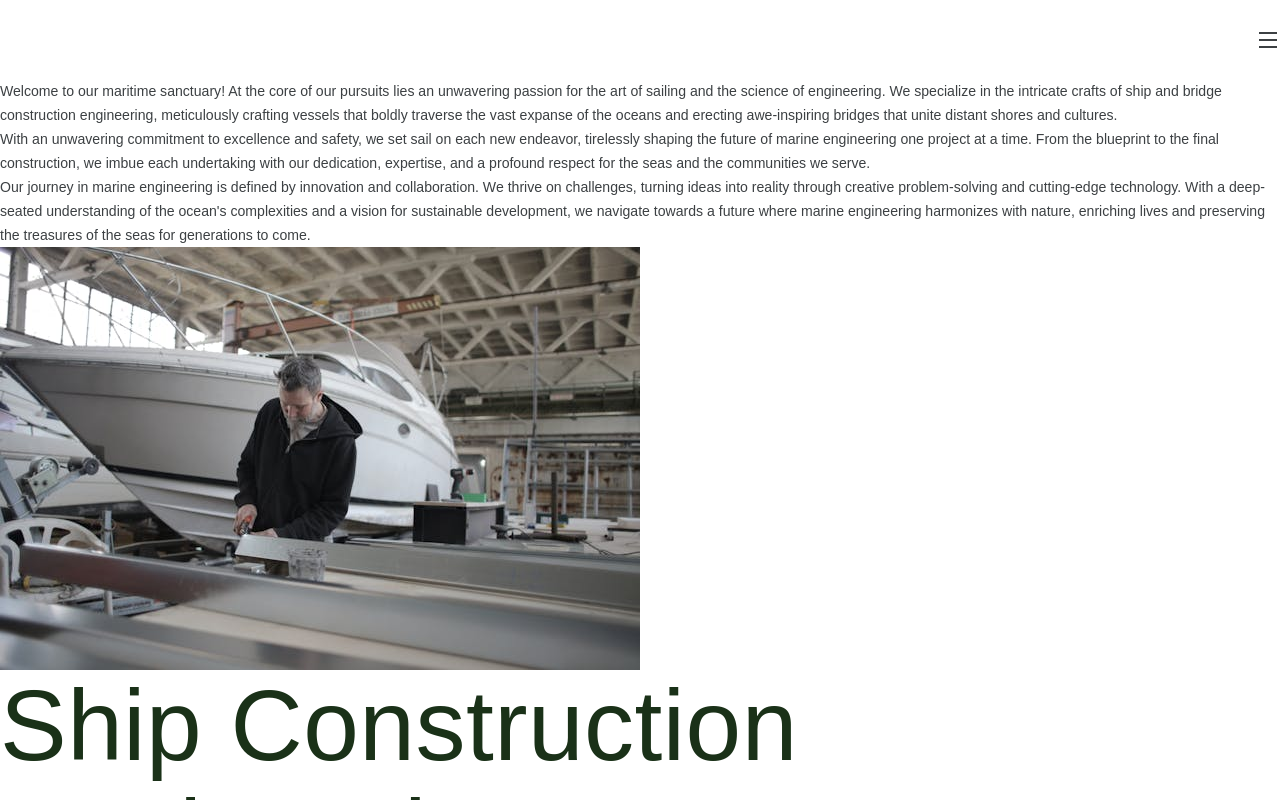
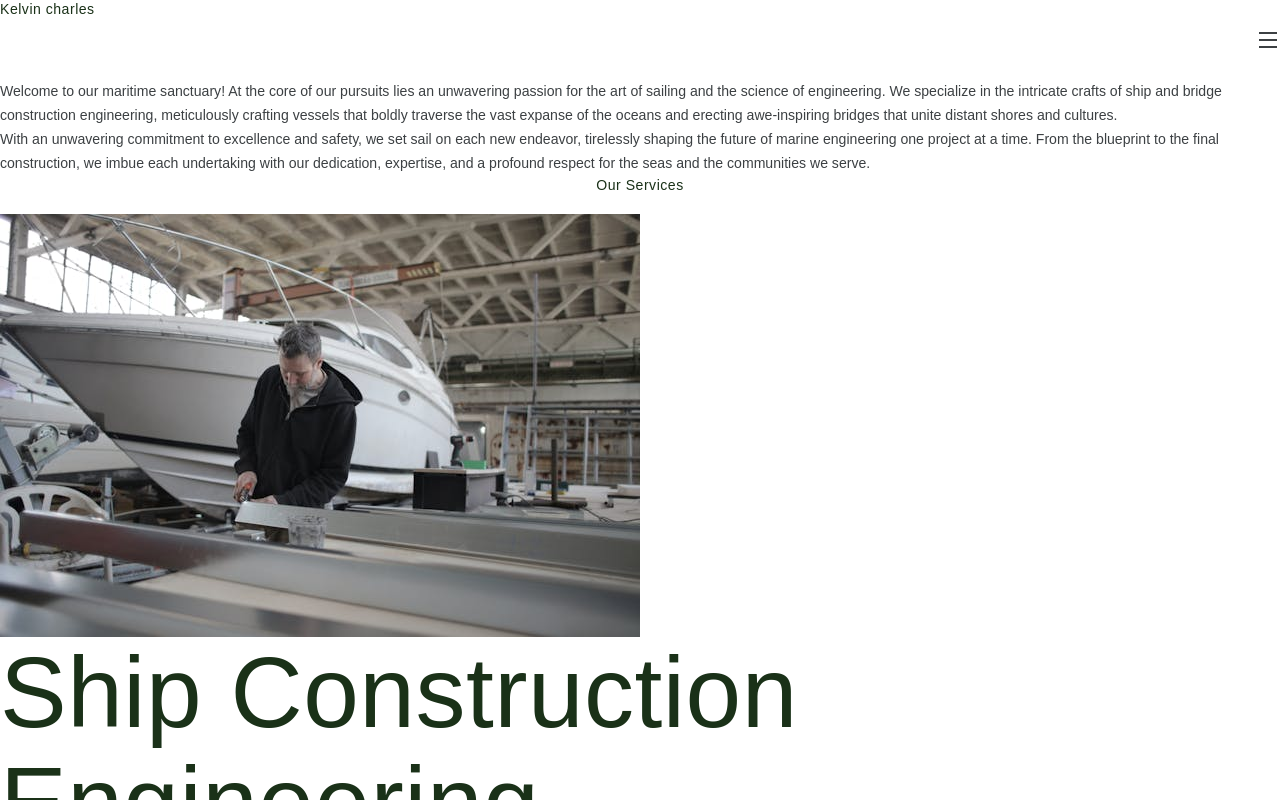
Before and after one commit to alishahal100/kelvin-portfolio, a React (Vite) app: page / in a window 1280 px wide. Shown: the top 800 px of the page. Built offline with nearby package versions, Linux system fonts and the light colour scheme.

Commit message:
layout changes

```diff
--- a/src/components/About.jsx
+++ b/src/components/About.jsx
@@ -18,12 +18,12 @@ const About = () => {
   }, [intersection]);
 
   return (
-    <div id='about' className="flex justify-center items-center min-h-[60vh] w-screen bg-white px-20 ">
+    <div id='about' className="flex  px-14 mt-16 lg:mt-0 min-h-[60vh] w-screen bg-white lg:px-20 ">
       <div
         ref={aboutRef}
         className={`${
           isVisible ? 'opacity-100 translate-y-0' : 'opacity-0 translate-y-10'
-        } transition duration-1000 ease-in-out transform w-screen  p-8 bg-white rounded-lg `}
+        } transition duration-1000 ease-in-out transform w-screen   bg-white rounded-lg `}
       >
 
         <div>
@@ -33,7 +33,7 @@ const About = () => {
   <p className="lg:text-lg text-[15px] leading-relaxed mt-2">
     With an unwavering commitment to excellence and safety, we set sail on each new endeavor, tirelessly shaping the future of marine engineering one project at a time. From the blueprint to the final construction, we imbue each undertaking with our dedication, expertise, and a profound respect for the seas and the communities we serve.
   </p>
-  <p className="lg:text-lg text-[15px] leading-relaxed mt-2">
+  <p className="hidden lg:block lg:text-lg text-[15px] leading-relaxed mt-2">
     Our journey in marine engineering is defined by innovation and collaboration. We thrive on challenges, turning ideas into reality through creative problem-solving and cutting-edge technology. With a deep-seated understanding of the ocean's complexities and a vision for sustainable development, we navigate towards a future where marine engineering harmonizes with nature, enriching lives and preserving the treasures of the seas for generations to come.
   </p>
 </div>
--- a/src/components/Navbar.jsx
+++ b/src/components/Navbar.jsx
@@ -50,7 +50,7 @@ const Navbar = () => {
       >
         <div
           className={`logo absolute left-1/2 transform -translate-x-1/2 ${
-            isMenuOpen ? "text-black" : "text-white"
+            isMenuOpen ? "text-black" : "text-black"
           }`}
         >
           <a href="/">
--- a/src/components/Services.jsx
+++ b/src/components/Services.jsx
@@ -35,7 +35,8 @@ const Service = ({ title, description, icon, image }) => {
 
 const Services = () => {
   return (
-    <div id='services' className="grid grid-cols-1 md:grid-cols-2 lg:grid-cols-3 gap-6">
+    <div id='services' className="grid grid-cols-1 mt-10 md:grid-cols-2 lg:grid-cols-3 gap-6">
+      <h1 className=' text-4xl text-center '>Our Services</h1>
       <Service
         title="Ship Construction Engineering"
         description="Crafting vessels that bravely traverse the vast expanse of the oceans."
```
